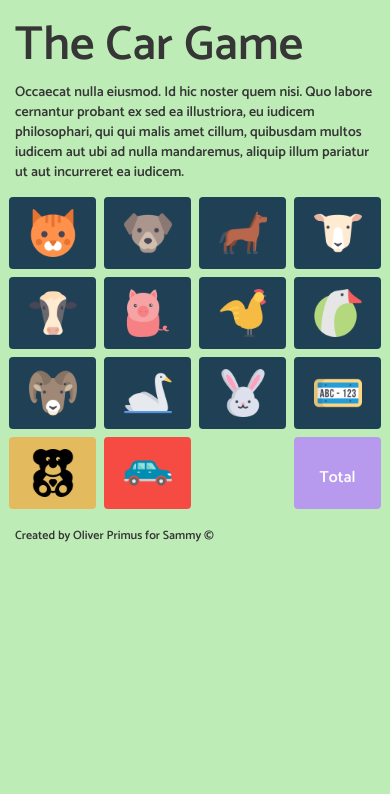
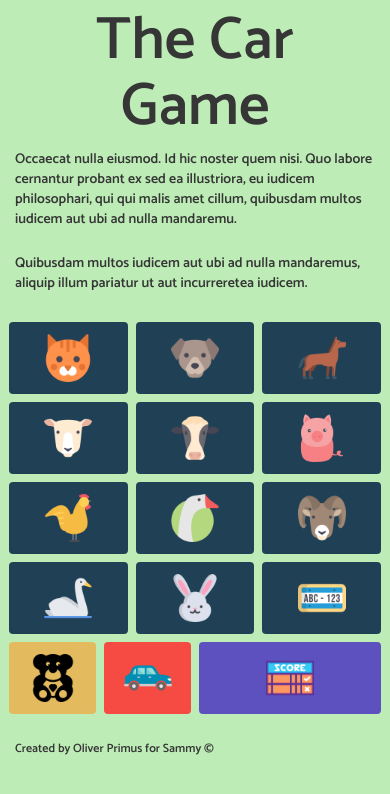
Before and after one commit to oliverprimus/thecargame, a plain HTML site: page index.html in a window 390 px wide. Drawn offline with nearby package versions, Linux system fonts and the light colour scheme.

Commit message:
New mobile layout.

```diff
--- /dev/null
+++ b/game.js
@@ -0,0 +1,3 @@
+function myFunction() {
+    document.getElementById("score").innerHTML = "1";
+}
--- a/index.html
+++ b/index.html
@@ -3,6 +3,7 @@
 
 <head>
   <meta charset="utf-8">
+  <meta name="viewport" content="width=device-width, initial-scale=1.0">
   <title>The Car Game</title>
   <link href="https://fonts.googleapis.com/css?family=Catamaran:600|Merriweather+Sans:300" rel="stylesheet">
   <link href="./resources/css/reset.css" type="text/css" rel="stylesheet" />
@@ -19,8 +20,10 @@
       <div class="col-md-3 col-xs-12">
         <h1 class="main">The Car Game</h1>
         <h3>How to Play</h3>
-        <p> Occaecat nulla eiusmod. Id hic noster quem nisi. Quo labore cernantur probant ex sed ea illustriora, eu iudicem philosophari, qui qui malis amet cillum, quibusdam multos iudicem aut ubi ad nulla mandaremus, aliquip illum pariatur ut aut incurreret
-          ea iudicem.</p>
+        <p> Occaecat nulla eiusmod. Id hic noster quem nisi. Quo labore cernantur probant ex sed ea illustriora, eu iudicem philosophari, qui qui malis amet cillum, quibusdam multos iudicem aut ubi ad nulla mandaremu.</p>
+
+          <h3>Point System</h3>
+          <p>Quibusdam multos iudicem aut ubi ad nulla mandaremus, aliquip illum pariatur ut aut incurreretea iudicem.</p>
         </div>
 
 
@@ -28,53 +31,53 @@
   <div id="game" class="col-md-9 col-xs-12">
     <div class="row">
       <!-- Row 1 -->
-      <div class="col-xs-3 card">
+      <div onclick="myFunction()" class="col-xs-4 card">
         <img src="./resources/images/cat.png"></img>
       </div>
 
-      <div class="col-xs-3 card">
+      <div class="col-xs-4 card">
         <img src="./resources/images/dog.png"></img>
       </div>
 
-      <div class="col-xs-3 card">
+      <div class="col-xs-4 card">
         <img src="./resources/images/horse.png"></img>
       </div>
 
-      <div class="col-xs-3 card">
+      <div class="col-xs-4 card">
         <img src="./resources/images/sheep.png"></img>
       </div>
 
       <!-- Row 2 -->
-      <div class="col-xs-3 card">
+      <div class="col-xs-4 card">
         <img src="./resources/images/cow.png"></img>
       </div>
 
-      <div class="col-xs-3 card">
+      <div class="col-xs-4 card">
         <img src="./resources/images/pig.png"></img>
       </div>
 
-      <div class="col-xs-3 card">
+      <div class="col-xs-4 card">
         <img src="./resources/images/chicken.png"></img>
       </div>
 
-      <div class="col-xs-3 card">
+      <div class="col-xs-4 card">
         <img src="./resources/images/goose.png"></img>
       </div>
 
       <!-- Row 3 -->
-      <div class="col-xs-3 card">
+      <div class="col-xs-4 card">
         <img src="./resources/images/goat.png"></img>
       </div>
 
-      <div class="col-xs-3 card">
+      <div class="col-xs-4 card">
         <img src="./resources/images/swan.png"></img>
       </div>
 
-      <div class="col-xs-3 card">
+      <div class="col-xs-4 card">
         <img src="./resources/images/rabbit.png"></img>
       </div>
 
-      <div class="col-xs-3 card">
+      <div class="col-xs-4 card">
         <img src="./resources/images/plate.png"></img>
       </div>
 
@@ -87,11 +90,12 @@
       <img src="./resources/images/car.png"></img>
       </div>
 
-      <div class="col-xs-3 card">
+      <div class="col-xs-0 card">
       </div>
 
-      <div class="col-xs-3 card">
-      <h2>Total</h2>
+      <div id="total" class="col-xs-6 card">
+      <h2 id="score"></h2>
+      <img src="./resources/images/score.png"></img>
       </div>
   </div>
 </div>
@@ -104,5 +108,5 @@
   </footer>
 
 </body>
-
+<script src="game.js"></script>
 </html>
--- a/resources/css/style.css
+++ b/resources/css/style.css
@@ -30,6 +30,7 @@ h5 {
   font-size: 0.75rem;
 }
 
+
 /*Game*/
 .card {
   height: 8.5rem;
@@ -56,7 +57,7 @@ background-color: rgb(246, 75, 66);
 }
 
 .card:nth-child(16) {
-background-color: rgb(183, 153, 238);
+background-color: rgb(93, 80, 191);
 }
 
 .card img {
@@ -67,6 +68,14 @@ background-color: rgb(183, 153, 238);
 #sign {
   font-size: 1.75rem;
 }
+
+
+/*Total*/
+span {
+  font-size: 4rem;
+}
+
+#total img
 
 
 /*Footer*/
@@ -100,8 +109,18 @@ margin-top: 0.75rem;
       font-size: 1rem;
     }
 
+    h1 {
+  font-size: 3.75rem;
+  text-align: center;
+  margin-top: 0.5rem;
+    }
+
     h3 {
       display: none;
+    }
+
+    p {
+      margin-bottom: 1.5rem;
     }
 
     #sign {
@@ -110,10 +129,11 @@ margin-top: 0.75rem;
 
     footer {
       text-align: left;
-      margin-top: 1rem;
+      margin-top: 1.5rem;
     }
 
 #game {
   padding: 0 1.25rem;
 }
+
 }
```
Also changed, not shown: resources/images/score.png (added).
